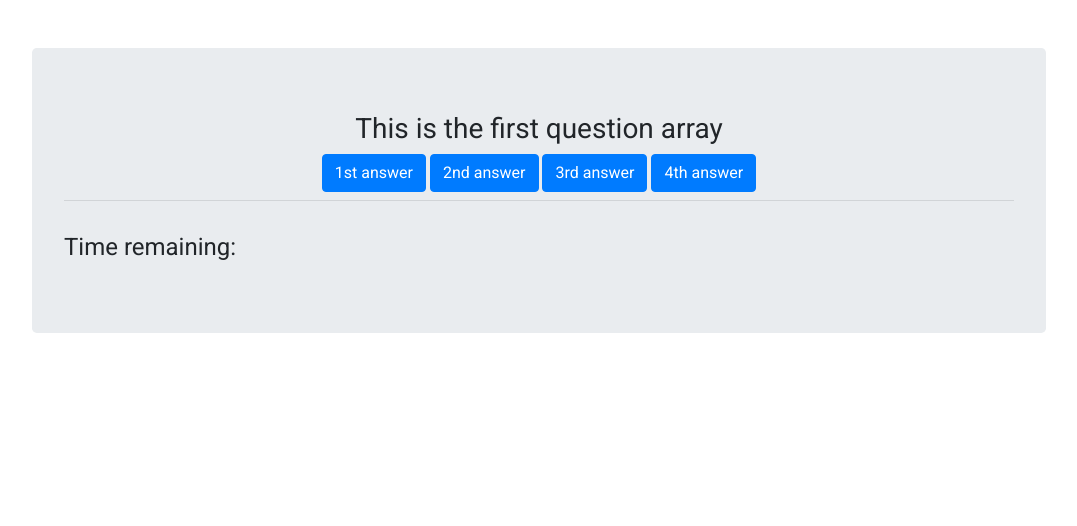
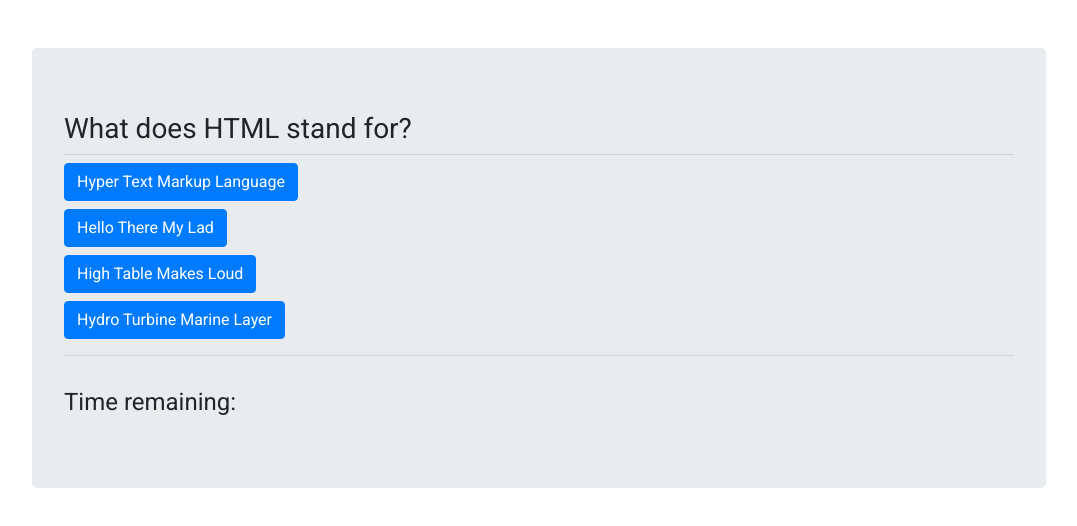
Before and after one commit to guidoasbun/codeQuiz, a plain HTML site: page index.html in a window 1280 px wide. Both pictures are taken after a click on the button "Start". Shown: the whole page, without its empty margins (101-1178 px from the left). Drawn offline with nearby package versions, Linux system fonts and the light colour scheme.

Commit message:
added some  more HTML

```diff
--- a/assets/js/app.js
+++ b/assets/js/app.js
@@ -11,20 +11,20 @@ const score = document.getElementById("score")
 
 let questions = [
   {
-    question: 'This is the first question array',
-    ansA: '1st answer',
-    ansB: '2nd answer',
-    ansC: '3rd answer',
-    ansD: '4th answer',
+    question: 'What does HTML stand for?',
+    ansA: 'Hyper Text Markup Language',
+    ansB: 'Hello There My Lad',
+    ansC: 'High Table Makes Loud',
+    ansD: 'Hydro Turbine Marine Layer',
     correct: "A"
   },
   {
-    question: 'This is the second question',
-    ansA: '1st answer',
-    ansB: '2nd answer',
-    ansC: '3rd answer',
-    ansD: '4th answer',
-    correct: "A"
+    question: 'What does CSS Stand for?',
+    ansA: 'Computer Savy Surfer',
+    ansB: 'Course Sent Silicon',
+    ansC: 'Cascading Style Sheet',
+    ansD: 'Cascadin Silicone Sheet',
+    correct: "C"
   },
   {
     question: 'This is the third question',
--- a/index.html
+++ b/index.html
@@ -19,13 +19,14 @@
         <button id="start" class="btn btn-danger btn-lg">Start</button>
       </div>
 
-      <div id="question-container" class="hide">
+      <div id="question-container" class="hide text-left">
         <div id="question"></div>
-        <div id="answer-btns">
-          <button id="A" type="button" class="btn btn-primary" onclick="checkAnswer('A')"></button>
-          <button id="B" type="button" class="btn btn-primary" onclick="checkAnswer('B')"></button>
-          <button id="C" type="button" class="btn btn-primary" onclick="checkAnswer('C')"></button>
-          <button id="D" type="button" class="btn btn-primary" onclick="checkAnswer('D')"></button>
+        <hr class="my-2">
+        <div id="answer-btns" class="text-left">
+          <button id="A" type="button" class="btn btn-primary mb-2" onclick="checkAnswer('A')"></button><br>
+          <button id="B" type="button" class="btn btn-primary mb-2" onclick="checkAnswer('B')"></button><br>
+          <button id="C" type="button" class="btn btn-primary mb-2" onclick="checkAnswer('C')"></button><br>
+          <button id="D" type="button" class="btn btn-primary mb-2" onclick="checkAnswer('D')"></button><br>
         </div>
         <hr class="my-2">
         <br>
```
